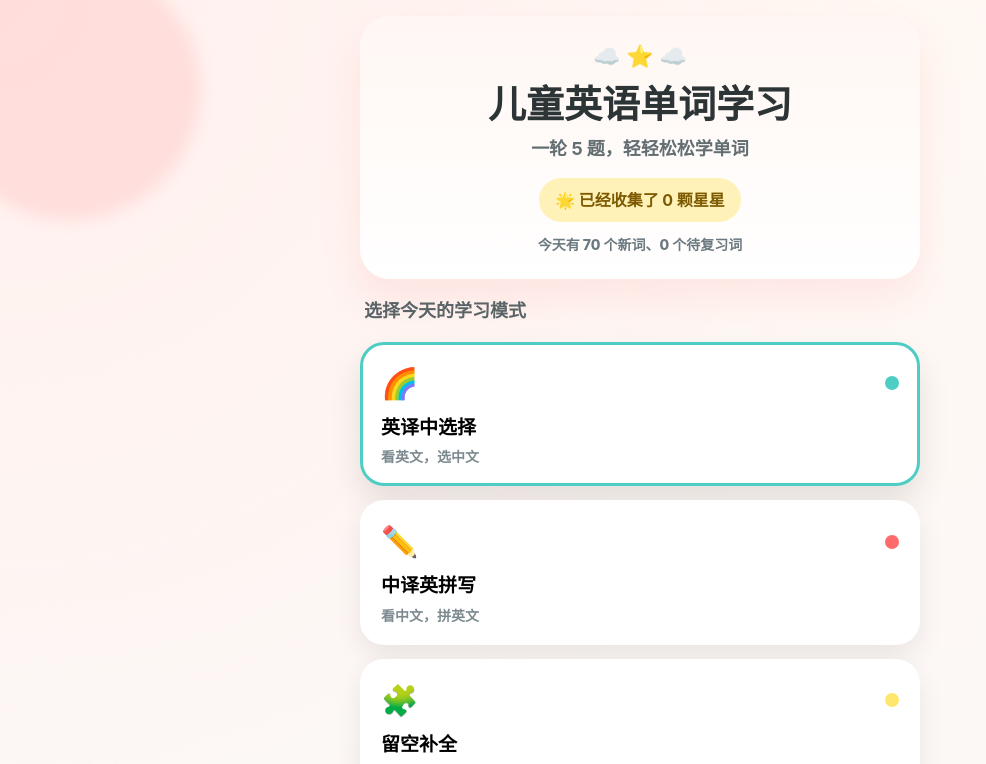
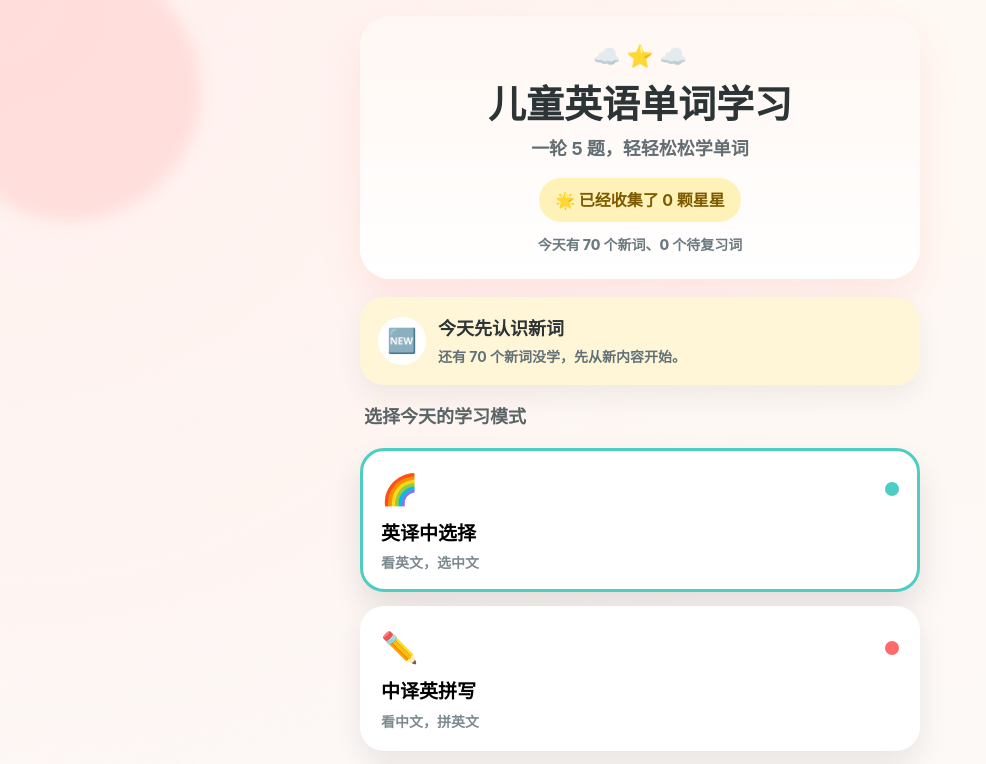
Before and after one commit to zhenxuanshi-ship-it/kid-english-learning, a React (Vite) app: page / in a window 1280 px wide. Shown: the top 764 px of the page, without its empty margins (0-986 px from the left). Built offline with nearby package versions, Linux system fonts and the light colour scheme.

Commit message:
feat: add guided home recommendations

```diff
--- a/src/app/App.tsx
+++ b/src/app/App.tsx
@@ -7,6 +7,7 @@ import { useProgressStore } from '../store/progressStore';
 import { useGameStore } from '../store/gameStore';
 import { useSettingsStore } from '../store/settingsStore';
 import { allWords, wordCategories } from '../data/words';
+import { getHomeRecommendation } from '../lib/recommendation';
 import { buildLearningStats } from '../lib/stats';
 import type { GameMode } from '../types/question';
 
@@ -53,6 +54,7 @@ export default function App() {
   );
 
   const stats = useMemo(() => buildLearningStats(allWords, wordProgressMap), [wordProgressMap]);
+  const recommendation = useMemo(() => getHomeRecommendation(stats), [stats]);
 
   const handleStart = () => {
     game.startRound(currentMode);
@@ -102,6 +104,7 @@ export default function App() {
             onToggleAutoPlaySound={toggleAutoPlaySound}
             onToggleSoundEnabled={toggleSoundEnabled}
             stats={stats}
+            recommendation={recommendation}
           />
         ) : null}
 
--- /dev/null
+++ b/src/components/common/RecommendationCard.tsx
@@ -0,0 +1,63 @@
+import type { CSSProperties } from 'react';
+import type { HomeRecommendation } from '../../lib/recommendation';
+
+interface RecommendationCardProps {
+  recommendation: HomeRecommendation;
+}
+
+const focusStyleMap: Record<HomeRecommendation['focus'], { bg: string; emoji: string }> = {
+  new: { bg: '#FFF6D8', emoji: '🆕' },
+  review: { bg: '#F2EFFF', emoji: '🔁' },
+  practice: { bg: '#E8FFFB', emoji: '✏️' },
+  mixed: { bg: '#FFF0EE', emoji: '🌈' },
+};
+
+export function RecommendationCard({ recommendation }: RecommendationCardProps) {
+  const meta = focusStyleMap[recommendation.focus];
+
+  return (
+    <div style={{ ...styles.card, background: meta.bg }}>
+      <div style={styles.row}>
+        <div style={styles.emoji}>{meta.emoji}</div>
+        <div>
+          <div style={styles.title}>{recommendation.title}</div>
+          <div style={styles.desc}>{recommendation.description}</div>
+        </div>
+      </div>
+    </div>
+  );
+}
+
+const styles: Record<string, CSSProperties> = {
+  card: {
+    borderRadius: 24,
+    padding: 18,
+    boxShadow: '0 12px 28px rgba(0,0,0,0.06)',
+  },
+  row: {
+    display: 'flex',
+    gap: 12,
+    alignItems: 'center',
+  },
+  emoji: {
+    width: 48,
+    height: 48,
+    borderRadius: 999,
+    background: '#fff',
+    display: 'grid',
+    placeItems: 'center',
+    fontSize: 24,
+    flexShrink: 0,
+  },
+  title: {
+    fontSize: 18,
+    fontWeight: 900,
+    color: '#2d3436',
+  },
+  desc: {
+    marginTop: 4,
+    color: '#627277',
+    fontWeight: 700,
+    fontSize: 14,
+  },
+};
--- /dev/null
+++ b/src/lib/recommendation.ts
@@ -0,0 +1,39 @@
+import type { LearningStats } from './stats';
+
+export interface HomeRecommendation {
+  title: string;
+  description: string;
+  focus: 'new' | 'review' | 'practice' | 'mixed';
+}
+
+export function getHomeRecommendation(stats: LearningStats): HomeRecommendation {
+  if (stats.stageCounts.review > 0) {
+    return {
+      title: '先复习一下旧词',
+      description: `你有 ${stats.stageCounts.review} 个待复习词，先把容易忘的词捡回来。`,
+      focus: 'review',
+    };
+  }
+
+  if (stats.stageCounts.new > 0) {
+    return {
+      title: '今天先认识新词',
+      description: `还有 ${stats.stageCounts.new} 个新词没学，先从新内容开始。`,
+      focus: 'new',
+    };
+  }
+
+  if (stats.stageCounts.practicing > 0 || stats.stageCounts.learning > 0) {
+    return {
+      title: '继续巩固今天的进度',
+      description: '有一些词还在学习中，继续练一下会更稳。',
+      focus: 'practice',
+    };
+  }
+
+  return {
+    title: '来一轮综合练习',
+    description: '当前没有明显积压内容，适合做一轮轻松复习。',
+    focus: 'mixed',
+  };
+}
--- a/src/pages/HomePage.tsx
+++ b/src/pages/HomePage.tsx
@@ -1,7 +1,9 @@
 import type { CSSProperties } from 'react';
 import { motion } from 'framer-motion';
+import { RecommendationCard } from '../components/common/RecommendationCard';
 import { SettingsPanel } from '../components/common/SettingsPanel';
 import { StatsPanel } from '../components/common/StatsPanel';
+import type { HomeRecommendation } from '../lib/recommendation';
 import type { LearningStats } from '../lib/stats';
 import type { GameMode } from '../types/question';
 
@@ -20,6 +22,7 @@ interface HomePageProps {
   onToggleAutoPlaySound: () => void;
   onToggleSoundEnabled: () => void;
   stats: LearningStats;
+  recommendation: HomeRecommendation;
 }
 
 const modes: Array<{ value: GameMode; label: string; emoji: string; desc: string; color: string }> = [
@@ -43,6 +46,7 @@ export function HomePage({
   onToggleAutoPlaySound,
   onToggleSoundEnabled,
   stats,
+  recommendation,
 }: HomePageProps) {
   return (
     <motion.div style={styles.wrap} initial={{ opacity: 0, y: 12 }} animate={{ opacity: 1, y: 0 }}>
@@ -53,6 +57,8 @@ export function HomePage({
         <div style={styles.starPanel}>🌟 已经收集了 <strong>{totalStars}</strong> 颗星星</div>
         <div style={styles.pathTip}>今天有 {stats.stageCounts.new} 个新词、{stats.stageCounts.review} 个待复习词</div>
       </div>
+
+      <RecommendationCard recommendation={recommendation} />
 
       <div style={styles.sectionTitle}>选择今天的学习模式</div>
       <div style={styles.grid}>
@@ -76,7 +82,7 @@ export function HomePage({
         ))}
       </div>
       <motion.button style={styles.start} onClick={onStart} whileTap={{ scale: 0.97 }} whileHover={{ y: -2 }}>
-        开始学习 🚀
+        {recommendation.focus === 'review' ? '开始复习 🔁' : recommendation.focus === 'new' ? '学习新词 🆕' : '开始学习 🚀'}
       </motion.button>
 
       <StatsPanel stats={stats} />
```
Also changed, not shown: 1 other file (tests, documents, lock files or other folders).
